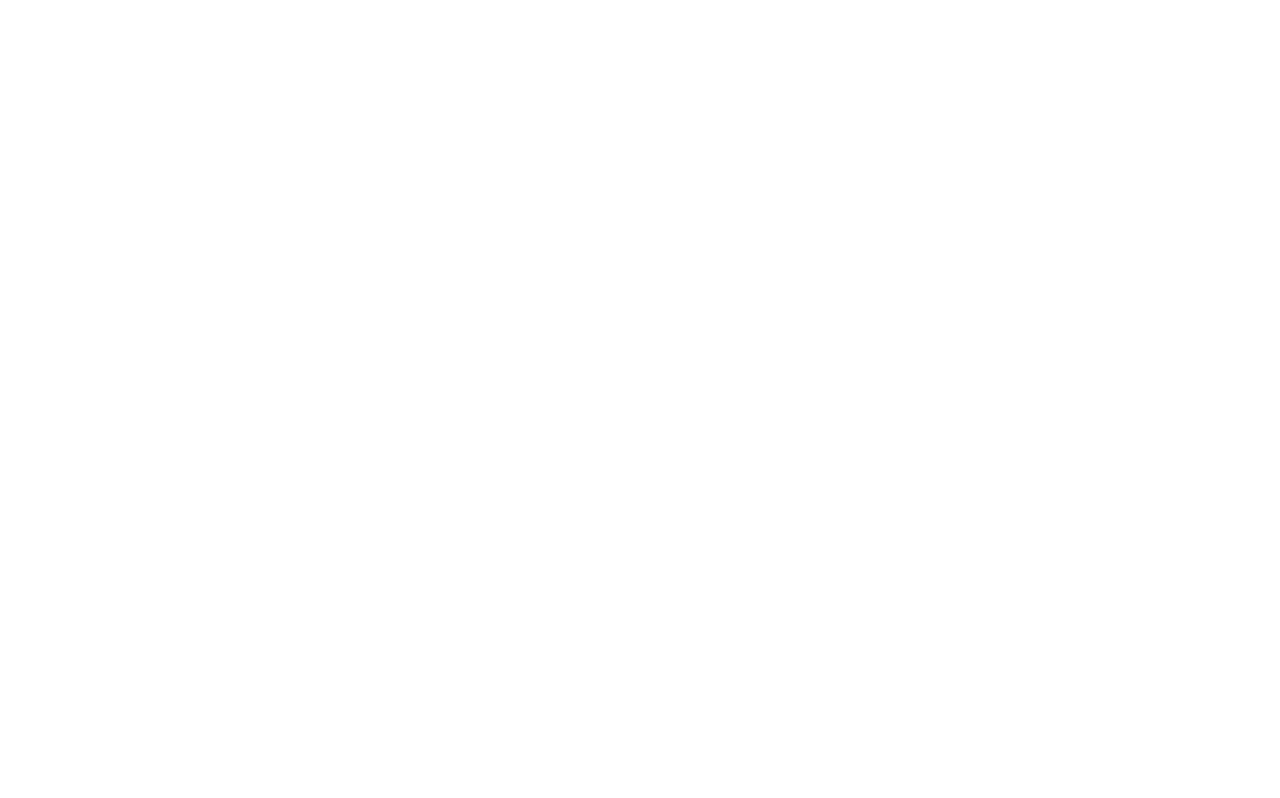
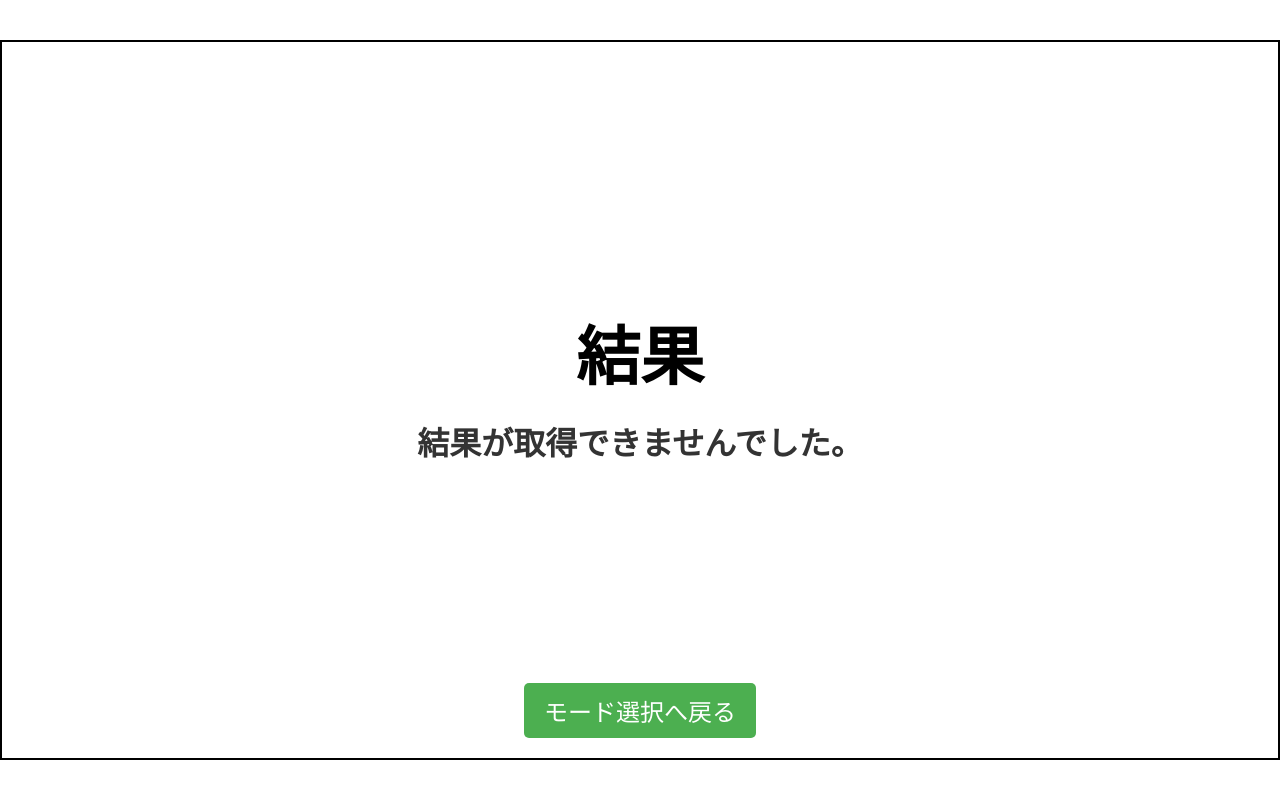
Before and after one commit to blont714/geistesblitz, a website: page public/result.html in a window 1280 px wide. Drawn offline with Linux system fonts and the light colour scheme.

Commit message:
結果表示画面作成

```diff
--- a/public/result.html
+++ b/public/result.html
@@ -0,0 +1,26 @@
+<!DOCTYPE html>
+<html lang="en">
+<head>
+    <meta charset="UTF-8">
+    <meta name="viewport" content="width=device-width, initial-scale=1.0">
+    <title>結果 - おばけキャッチ</title>
+    <link rel="stylesheet" href="/styles.css">
+</head>
+<body>
+    <div id="result-container">
+        <!-- 結果タイトル -->
+        <div id="result-title">結果</div>
+
+        <!-- プレイヤー名と得点表示 -->
+        <div id="result-details">
+            <span id="result-text"></span>
+        </div>
+
+        <!-- モード選択へ戻るボタン -->
+        <div id="return-button-container">
+            <button id="return-button">モード選択へ戻る</button>
+        </div>
+    </div>
+    <script src="/result.js"></script>
+</body>
+</html>
--- /dev/null
+++ b/public/result.js
@@ -0,0 +1,18 @@
+document.addEventListener('DOMContentLoaded', function() {
+    // ソロモードから保存された得点と名前を取得
+    const playerName = localStorage.getItem('playerName');
+    const score = localStorage.getItem('score');
+
+    // 名前と得点を表示するためのテキストを作成
+    const resultText = document.getElementById('result-text');
+    if (playerName && score) {
+        resultText.textContent = `${playerName} ${score}点`;
+    } else {
+        resultText.textContent = '結果が取得できませんでした。';
+    }
+
+    // 「モード選択へ戻る」ボタンのクリックイベント設定
+    document.getElementById('return-button').addEventListener('click', function() {
+        window.location.href = '/chooseMode.html'; // モード選択画面に遷移
+    });
+});
--- a/public/solo.js
+++ b/public/solo.js
@@ -103,7 +103,7 @@ document.addEventListener('DOMContentLoaded', function() {
             updateScore(score + 1); // 正解ならスコアを増やす
             showResult('正解！', 'green'); // 正解のメッセージを表示
         } else {
-            updateScore(score - 1); // 不正解ならスコアを減らす
+            // updateScore(score - 1); // 不正解ならスコアを減らす
             showResult('不正解！', 'red'); // 不正解のメッセージを表示
         }
 
@@ -123,6 +123,9 @@ document.addEventListener('DOMContentLoaded', function() {
     function updateScore(newScore) {
         score = newScore;
         scoreDisplay.textContent = score;
+
+        // localStorage に得点を保存
+        localStorage.setItem('score', score);
     }
 
     // 初期ロード
--- a/public/styles.css
+++ b/public/styles.css
@@ -198,3 +198,53 @@ button:hover {
     text-align: center; /* テキストを中央揃え */
     z-index: 10; /* 他の要素よりも前に表示するための z-index */
 }
+
+/* 結果画面全体のスタイル */
+#result-container {
+    position: relative;
+    width: 1280px;
+    height: 720px;
+    border: 2px solid black; /* 黒い枠線 */
+    margin: 0 auto; /* 中央に配置 */
+    box-sizing: border-box;
+    display: flex;
+    flex-direction: column;
+    justify-content: center;
+    align-items: center;
+    background-color: white; /* 背景色 */
+}
+
+#result-title {
+    font-size: 4rem;
+    font-weight: bold;
+    margin-bottom: 20px;
+}
+
+#result-details {
+    font-size: 2rem;
+    margin-bottom: 30px;
+}
+
+#result-text {
+    font-size: 2rem;
+    font-weight: bold;
+    color: #333; /* シックな色 */
+}
+
+#return-button-container {
+    position: absolute;
+    bottom: 20px;
+    width: 100%;
+    text-align: center;
+}
+
+#return-button {
+    font-size: 1.5rem;
+    padding: 10px 20px;
+    cursor: pointer;
+}
+
+
+#return-button:hover {
+    background-color: #e64a19; /* ホバー時に少し濃いオレンジ色 */
+}
```
